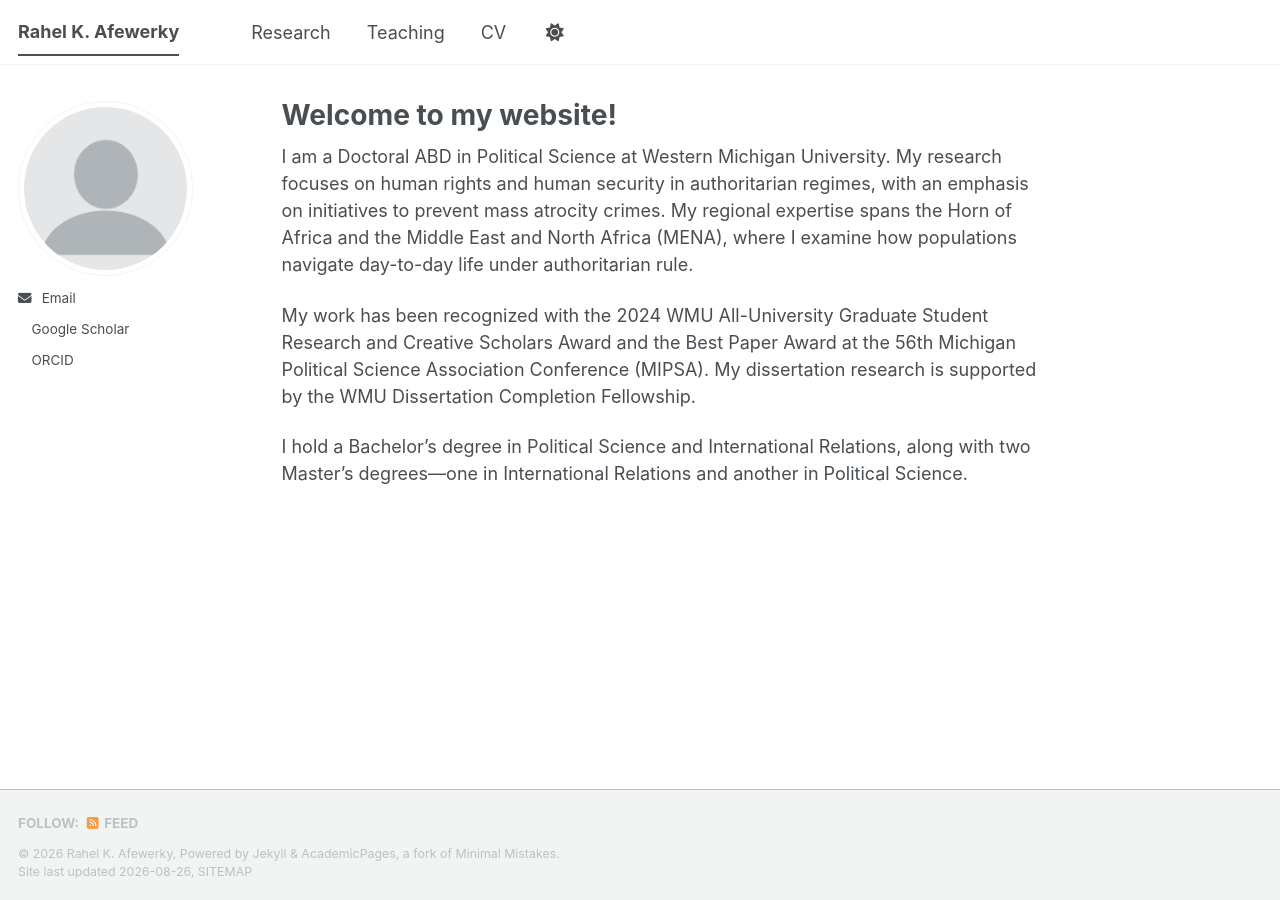
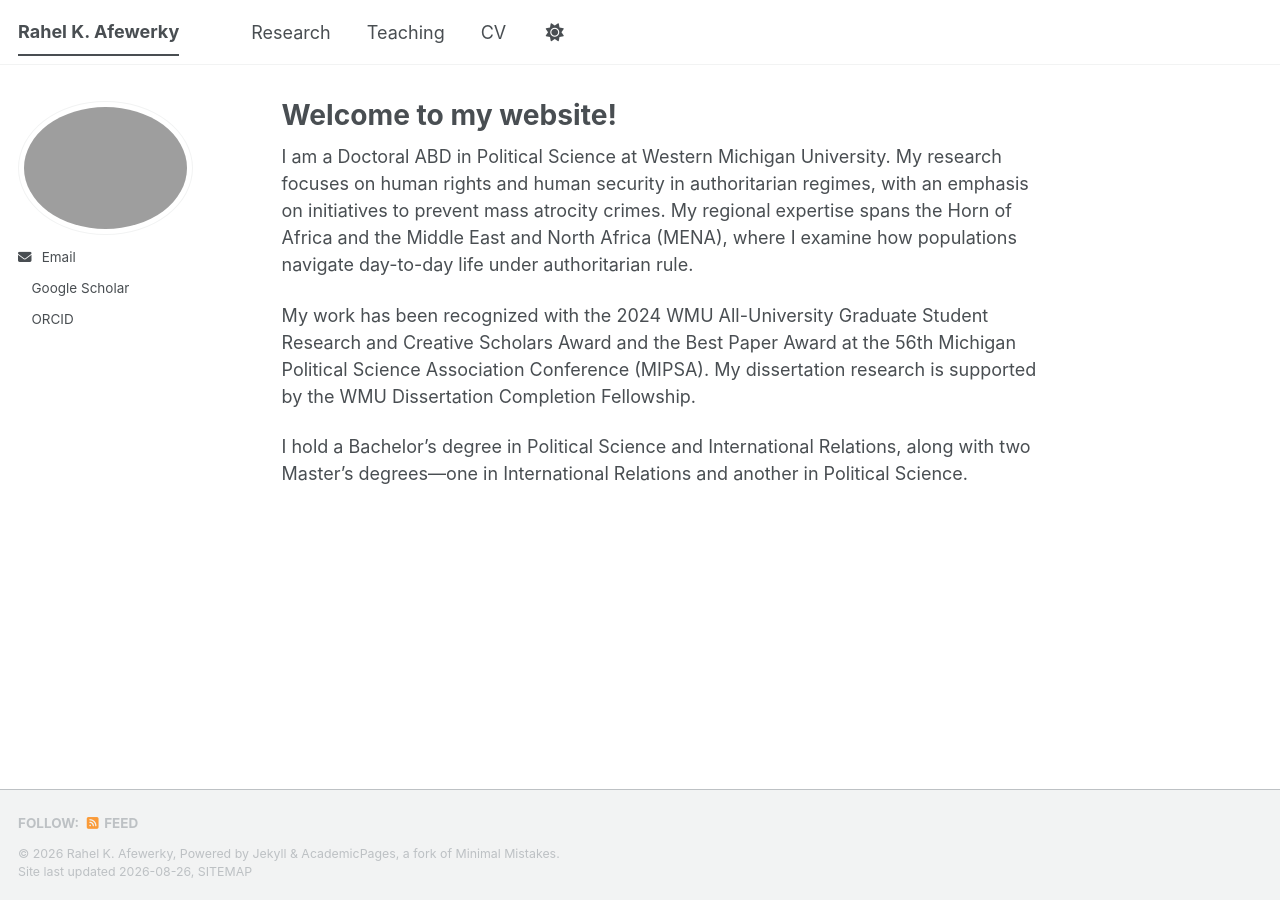
Before and after one commit to rahelafewerky/rahelafewerky.github.io, a Jekyll site: the page built from _pages/about.md, in a window 1280 px wide. Built offline with Jekyll 4.4.1, drawn with Linux system fonts in a browser that asks for light colours; a style sheet for code colours, icons or effects is not loaded.

Commit message:
Update _config.yml

```diff
--- a/_config.yml
+++ b/_config.yml
@@ -23,7 +23,7 @@ repository               : "rahelafewerky/rahelafewerky.github.io"
 #               Additional customization can be done by editing /_includes/author-profile.html
 author:
   # Biographic information
-  avatar           : "profile.png"
+  avatar           : (/profile.png)
   name             :
   pronouns         : # example: "she/her"
   bio              :
```
